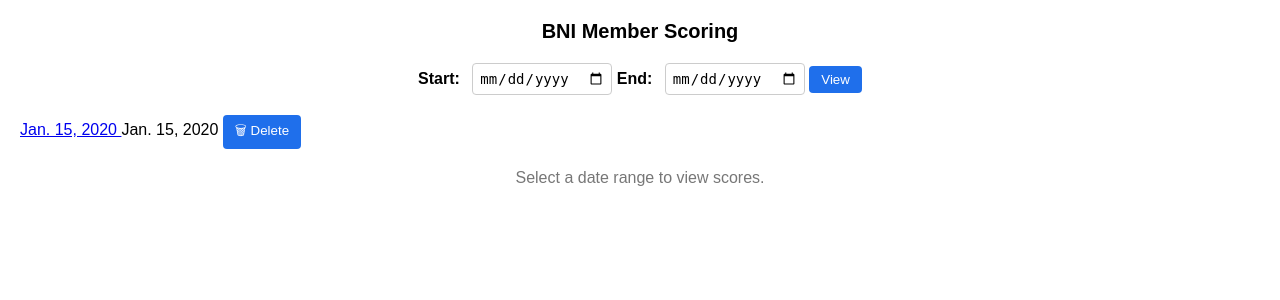
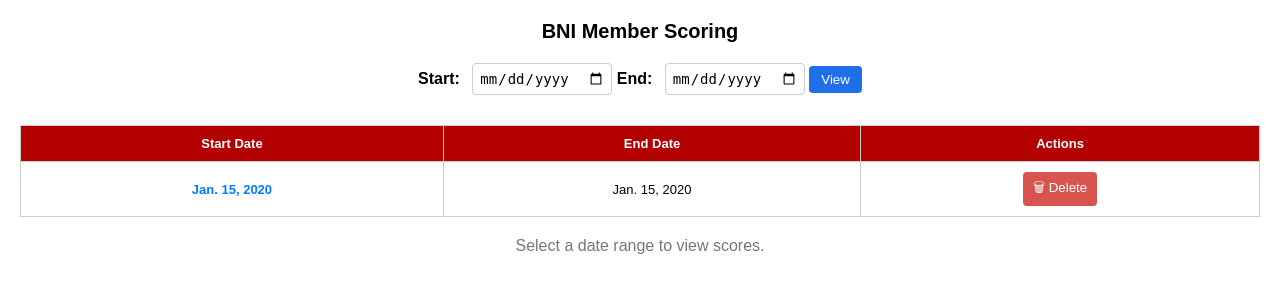
Before and after one commit to tasneeemm76/BNI-traffic-light-score, a Django app: page /view-scoring/ in a window 1280 px wide. Shown: the top 300 px of the page. Run offline with Django 5.2, Linux system fonts and the light colour scheme; tables that the repository leaves empty hold one stand-in row (values such as "Sample post").

Commit message:
css table

```diff
--- a/reports/templates/reports/view_scoring.html
+++ b/reports/templates/reports/view_scoring.html
@@ -136,7 +136,70 @@
         </div>
     {% endif %}
 
-{% for report in reports %}
+    <style>
+    table {
+        width: 100%;
+        border-collapse: collapse;
+        margin-top: 30px;
+        font-family: Arial, sans-serif;
+        font-size: 14px;
+    }
+
+    th, td {
+        border: 1px solid #ccc;
+        padding: 10px 12px;
+        text-align: center;
+    }
+
+    th {
+        background-color: #b30000;
+        color: white;
+        font-weight: bold;
+    }
+
+    tr:nth-child(even) {
+        background-color: #f9f9f9;
+    }
+
+    tr:hover {
+        background-color: #ffe6e6;
+    }
+
+    a.view-link {
+        color: #007bff;
+        text-decoration: none;
+        font-weight: bold;
+    }
+
+    a.view-link:hover {
+        text-decoration: underline;
+    }
+
+    .btn-danger {
+        background-color: #d9534f;
+        color: white;
+        border: none;
+        padding: 6px 10px;
+        border-radius: 4px;
+        cursor: pointer;
+        transition: background 0.2s;
+    }
+
+    .btn-danger:hover {
+        background-color: #c9302c;
+    }
+</style>
+
+<table>
+    <thead>
+        <tr>
+            <th>Start Date</th>
+            <th>End Date</th>
+            <th>Actions</th>
+        </tr>
+    </thead>
+    <tbody>
+        {% for report in reports %}
         <tr>
             <td>
                 <a class="view-link" href="/view-scoring/?start_date={{ report.start_date|date:'Y-m-d' }}&end_date={{ report.end_date|date:'Y-m-d' }}">
@@ -157,7 +220,8 @@
             </td>
         </tr>
         {% endfor %}
-
+    </tbody>
+</table>
 
 
     {% if results %}
```
